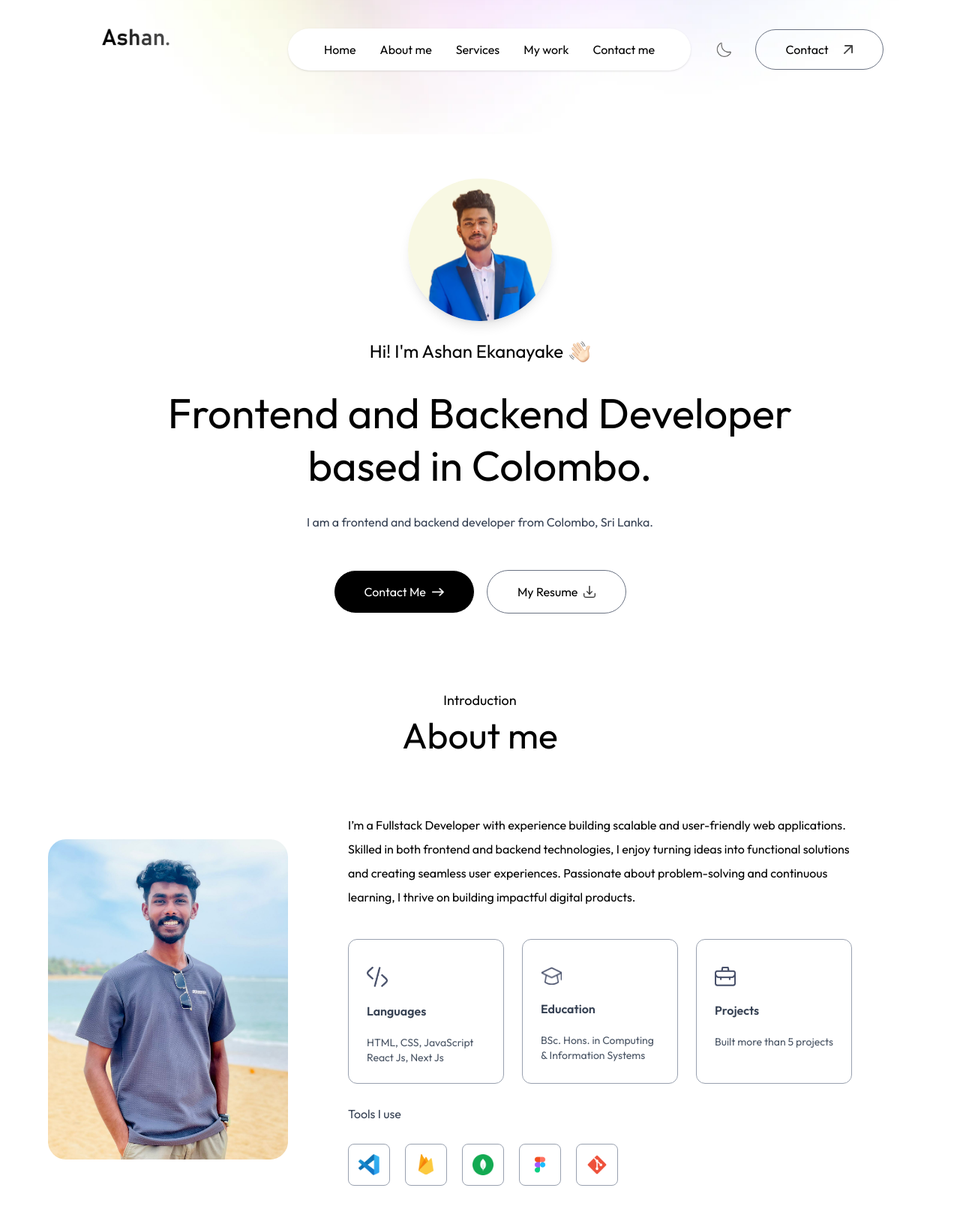
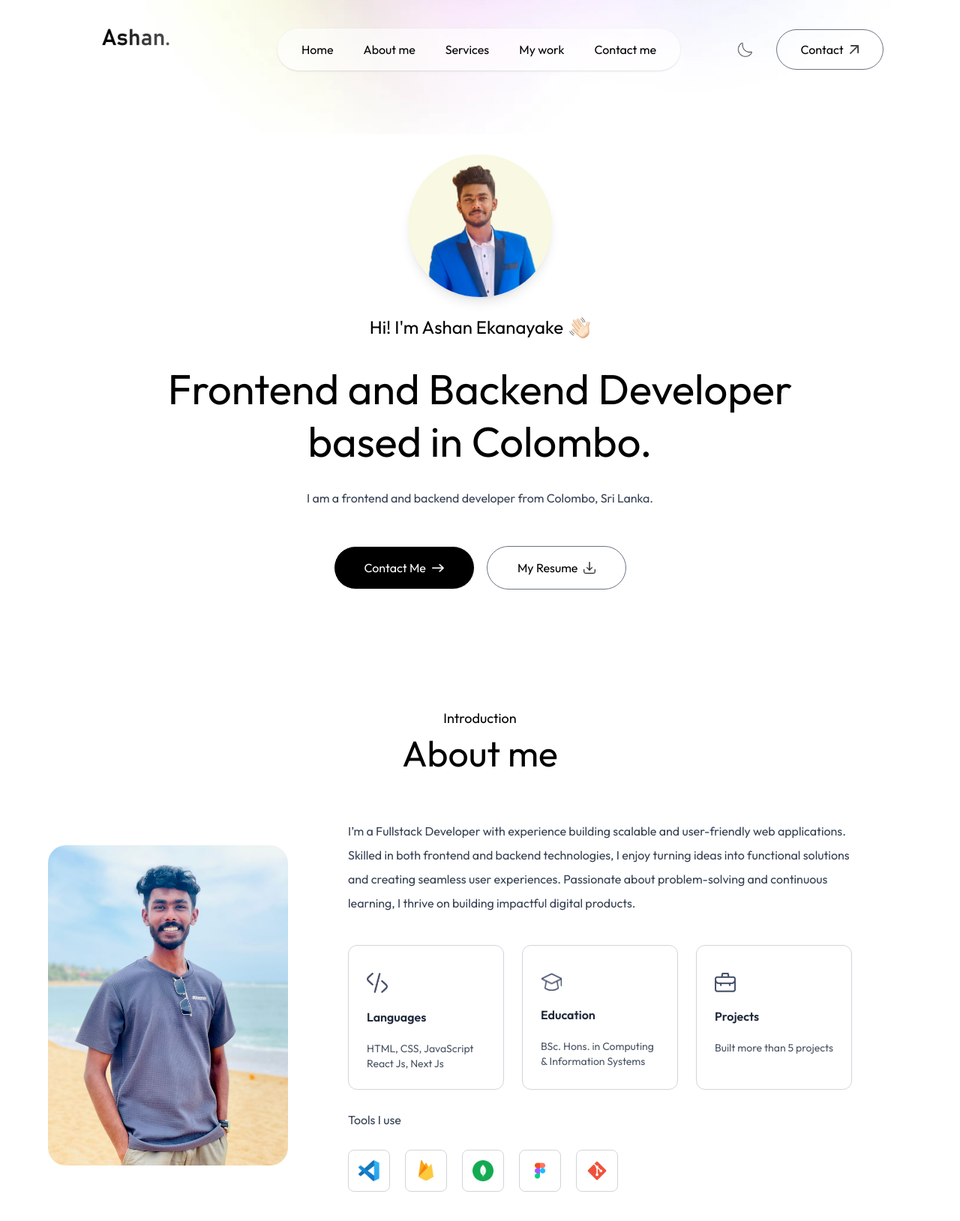
Before and after one commit to Ashan37/AshanPortfolio, a Next.js app: page / in a window 1280 px wide. Shown: the top 1628 px of the page at 75% size. Built offline with nearby package versions, Linux system fonts and the light colour scheme.

Commit message:
fixed some responsive changes

```diff
--- a/app/components/About.jsx
+++ b/app/components/About.jsx
@@ -1,15 +1,16 @@
 import React from "react";
 import Image from "next/image";
-import { assets, infoList,toolsData } from "../assets/assets";
+import { assets, infoList, toolsData } from "../assets/assets";
 
 const About = () => {
   return (
-    <div id="about" className="w-full px-4 py-10 mt-20 scroll">
+    <div id="about" className="w-full px-4 py-16 mt-20">
       <h4 className="mb-2 text-lg text-center font-Ovo">Introduction</h4>
-      <h2 className="text-5xl text-center font-Ovo">About me</h2>
+      <h2 className="text-4xl text-center sm:text-5xl font-Ovo">About me</h2>
 
-      <div className="flex flex-col items-center max-w-6xl gap-20 mx-auto my-20 lg:flex-row lg:items-center">
-        <div className="flex-shrink-0 w-64 sm:w-80 rounded-3xl">
+      <div className="flex flex-col items-center max-w-6xl gap-12 mx-auto my-16 lg:flex-row lg:items-center lg:gap-20">
+        {/* Profile Image */}
+        <div className="flex-shrink-0 w-56 sm:w-72 lg:w-80 rounded-3xl">
           <Image
             src={assets.user_image}
             alt="Profile photo"
@@ -17,8 +18,9 @@ const About = () => {
           />
         </div>
 
+        {/* Text Content */}
         <div className="flex-1 text-center lg:text-left">
-          <p className="max-w-2xl mx-auto mb-10 font-Ovo lg:mx-0">
+          <p className="max-w-2xl mx-auto mb-10 text-gray-700 font-Ovo lg:mx-0">
             I’m a Fullstack Developer with experience building scalable and
             user-friendly web applications. Skilled in both frontend and backend
             technologies, I enjoy turning ideas into functional solutions and
@@ -27,25 +29,30 @@ const About = () => {
             products.
           </p>
 
+          {/* Info Cards */}
           <ul className="grid max-w-2xl grid-cols-1 gap-6 mx-auto sm:grid-cols-3 lg:mx-0">
-            {infoList.map(({ icon, iconDark, title, description }, index) => (
+            {infoList.map(({ icon, title, description }, index) => (
               <li
                 key={index}
-                className="border border-[0.5px] border-gray-400 rounded-xl p-6 cursor-pointer hover:bg-lightHover hover:-translate-y-1 duration-500 hover:shadow-black"
+                className="p-6 transition duration-500 border border-gray-300 cursor-pointer rounded-xl hover:bg-gray-50 hover:-translate-y-1 hover:shadow-md"
               >
                 <Image src={icon} alt={title} className="mt-3 w-7" />
-                <h3 className="my-4 font-semibold text-gray-700">{title}</h3>
+                <h3 className="my-4 font-semibold text-gray-800">{title}</h3>
                 <p className="text-sm text-gray-600">{description}</p>
               </li>
             ))}
           </ul>
 
+          {/* Tools */}
           <h4 className="my-6 text-gray-700 font-Ovo">Tools I use</h4>
-          <ul className="flex items-center gap-3 sm:gap-5">
-            {toolsData.map((tool, index)=>(
-                <li className="flex items-center justify-center w-12 duration-500 border border-gray-400 rounded-lg cursor-pointer sm:w-14 aspect-square hover:-translate-y-1" key={index}>
-                    <Image src={tool} alt='tool' className="w-5 sm:w-7"/>
-                </li>
+          <ul className="flex flex-wrap justify-center gap-3 sm:gap-5 lg:justify-start">
+            {toolsData.map((tool, index) => (
+              <li
+                className="flex items-center justify-center w-12 transition duration-500 border border-gray-300 rounded-lg cursor-pointer sm:w-14 aspect-square hover:-translate-y-1"
+                key={index}
+              >
+                <Image src={tool} alt="tool" className="w-5 sm:w-7" />
+              </li>
             ))}
           </ul>
         </div>
--- a/app/components/Header.jsx
+++ b/app/components/Header.jsx
@@ -4,7 +4,7 @@ import { assets } from "../assets/assets";
 
 const Header = () => {
   return (
-    <div className="relative flex flex-col items-center justify-center w-11/12 h-screen max-w-4xl gap-6 px-4 mx-auto text-center lg:pt-64">
+    <div className="relative flex flex-col items-center justify-center w-11/12 h-screen max-w-4xl gap-6 px-4 mx-auto text-center lg:pt-48">
       {/* Profile Image */}
       <div className="relative z-20">
         <Image
@@ -15,7 +15,7 @@ const Header = () => {
         />
       </div>
 
-      {/* Intro Text */}
+      {/* Intro */}
       <h3 className="relative z-20 flex items-center justify-center gap-2 mb-2 text-xl md:text-2xl font-Ovo">
         Hi! I'm Ashan Ekanayake
         <Image src={assets.hand_icon} alt="hand" className="w-6 md:w-7" />
@@ -38,23 +38,15 @@ const Header = () => {
           className="flex items-center gap-2 px-10 py-3 text-white bg-black border border-white rounded-full"
         >
           Contact Me
-          <Image
-            src={assets.right_arrow_white}
-            alt="arrow"
-            className="w-4"
-          />
+          <Image src={assets.right_arrow_white} alt="arrow" className="w-4" />
         </a>
         <a
           href="/sample-resume.pdf"
           download
           className="flex items-center gap-2 px-10 py-3 border border-gray-500 rounded-full"
         >
-          My Resume{" "}
-          <Image
-            src={assets.download_icon}
-            alt="download"
-            className="w-4"
-          />
+          My Resume
+          <Image src={assets.download_icon} alt="download" className="w-4" />
         </a>
       </div>
     </div>
--- a/app/components/Navbar.jsx
+++ b/app/components/Navbar.jsx
@@ -7,82 +7,108 @@ const Navbar = () => {
   const [isScroll, setIsScroll] = useState(false);
   const [menuOpen, setMenuOpen] = useState(false);
 
-  const toggleMenu = () => setMenuOpen((prev) => !prev);
-  const closeMenu = () => setMenuOpen(false);
+  const toggleMenu = () => {
+    setMenuOpen((prev) => !prev);
+    // Lock body scroll when menu is open
+    if (!menuOpen) {
+      document.body.style.overflow = "hidden";
+    } else {
+      document.body.style.overflow = "auto";
+    }
+  };
+
+  const closeMenu = () => {
+    setMenuOpen(false);
+    document.body.style.overflow = "auto";
+  };
 
   useEffect(() => {
-    window.addEventListener("scroll", () => {
-      if (scrollY > 50) {
+    const handleScroll = () => {
+      if (window.scrollY > 50) {
         setIsScroll(true);
       } else {
         setIsScroll(false);
       }
-    });
+    };
+    window.addEventListener("scroll", handleScroll);
+
+    return () => {
+      window.removeEventListener("scroll", handleScroll);
+      document.body.style.overflow = "auto"; // reset on unmount
+    };
   }, []);
 
   return (
     <>
-
-      <div className="fixed top-0 right-0 z-10 w-11/12 -translate-y-4/5">
+      {/* Background Image */}
+      <div className="fixed top-0 right-0 z-10 w-11/12 pointer-events-none -translate-y-4/5">
         <Image
           src={assets.header_bg_color}
           className="w-full"
-          alt="bg"
+          alt="background"
           priority
         />
       </div>
 
+      {/* Navbar */}
       <nav
-        className={`w-full fixed px-5 lg:px-8 xl:px-[8%] py-4 flex items-center justify-between z-50 ${
-          isScroll ? "bg-white bg-opacity-50 backdrop-blur-lg shadow-sm" : ""
+        className={`w-full fixed px-5 lg:px-8 xl:px-[8%] py-4 flex items-center justify-between z-50 transition-all duration-300 ${
+          isScroll
+            ? "bg-white/70 backdrop-blur-lg shadow-sm"
+            : "bg-transparent"
         }`}
       >
-
-        <a href="#top">
+        {/* Logo */}
+        <a href="#top" aria-label="Go to top">
           <Image
             src={assets.logo}
-            alt="Ashan"
-            className="w-48 cursor-pointer mr-14"
+            alt="Ashan Logo"
+            className="w-40 cursor-pointer sm:w-48"
           />
         </a>
 
-
-        <ul className={`items-center hidden gap-6 px-12 py-3 ${isScroll ? "": " bg-white bg-opacity-50 shadow-sm"} rounded-full md:flex lg:gap-8`}>
+        {/* Desktop Menu */}
+        <ul
+          className={`items-center hidden gap-6 px-8 py-3 rounded-full md:flex lg:gap-10 ${
+            isScroll ? "bg-transparent" : "bg-white/60 shadow-sm"
+          }`}
+        >
           <li>
-            <a className="font-Ovo" href="#top">
+            <a className="font-Ovo hover:text-gray-700" href="#top">
               Home
             </a>
           </li>
           <li>
-            <a className="font-Ovo" href="#about">
+            <a className="font-Ovo hover:text-gray-700" href="#about">
               About me
             </a>
           </li>
           <li>
-            <a className="font-Ovo" href="#services">
+            <a className="font-Ovo hover:text-gray-700" href="#services">
               Services
             </a>
           </li>
           <li>
-            <a className="font-Ovo" href="#work">
+            <a className="font-Ovo hover:text-gray-700" href="#work">
               My work
             </a>
           </li>
           <li>
-            <a className="font-Ovo" href="#contact">
+            <a className="font-Ovo hover:text-gray-700" href="#contact">
               Contact me
             </a>
           </li>
         </ul>
 
-        {/* right side controls */}
+        {/* Right controls */}
         <div className="flex items-center gap-4">
           <button type="button" aria-label="Toggle theme">
             <Image src={assets.moon_icon} alt="theme" width={20} height={20} />
           </button>
+
           <a
             href="#contact"
-            className="hidden lg:flex items-center gap-3 px-10 py-2.5 border border-gray-500 rounded-full ml-4 font-Ovo"
+            className="hidden lg:flex items-center gap-2 px-8 py-2.5 border border-gray-500 rounded-full ml-4 font-Ovo hover:bg-gray-100 transition"
           >
             Contact
             <Image
@@ -90,11 +116,10 @@ const Navbar = () => {
               alt="arrow"
               width={12}
               height={12}
-              className="ml-2"
             />
           </a>
 
-          {/* hamburger for mobile */}
+          {/* Hamburger for mobile */}
           <button
             type="button"
             aria-label={menuOpen ? "Close menu" : "Open menu"}
@@ -105,9 +130,9 @@ const Navbar = () => {
           </button>
         </div>
 
-        {/* ----------mobile view - menu slides in/out---------- */}
+        {/* Mobile Menu */}
         <ul
-          className={`fixed top-0 bottom-0 right-0 z-50 flex flex-col w-64 h-screen gap-4 px-10 py-20 bg-rose-50 transform transition-transform duration-500 md:hidden ${
+          className={`fixed top-0 bottom-0 right-0 z-40 flex flex-col w-64 h-screen gap-6 px-10 py-20 bg-white shadow-lg transform transition-transform duration-500 md:hidden ${
             menuOpen ? "translate-x-0" : "translate-x-full"
           }`}
         >
```
